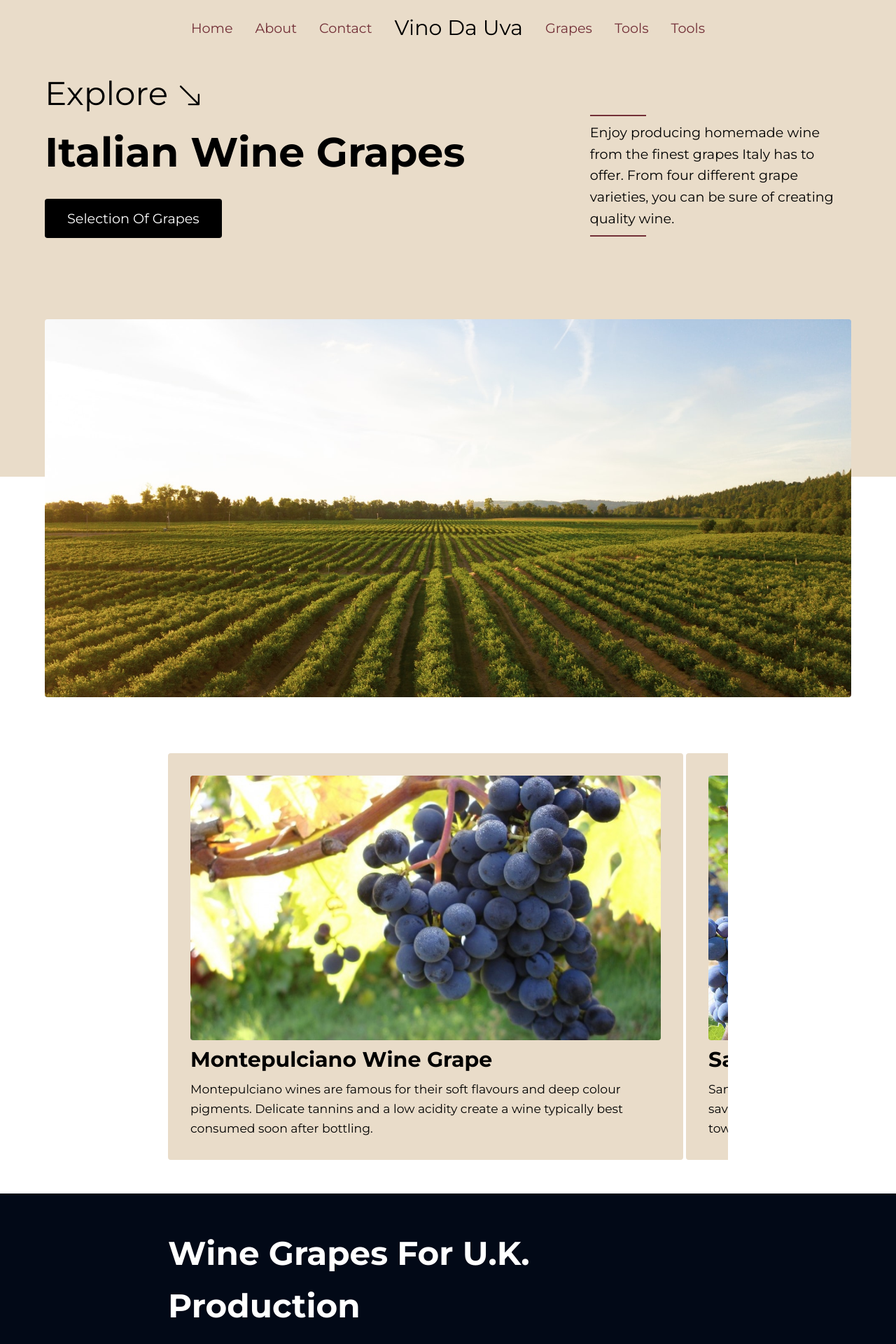
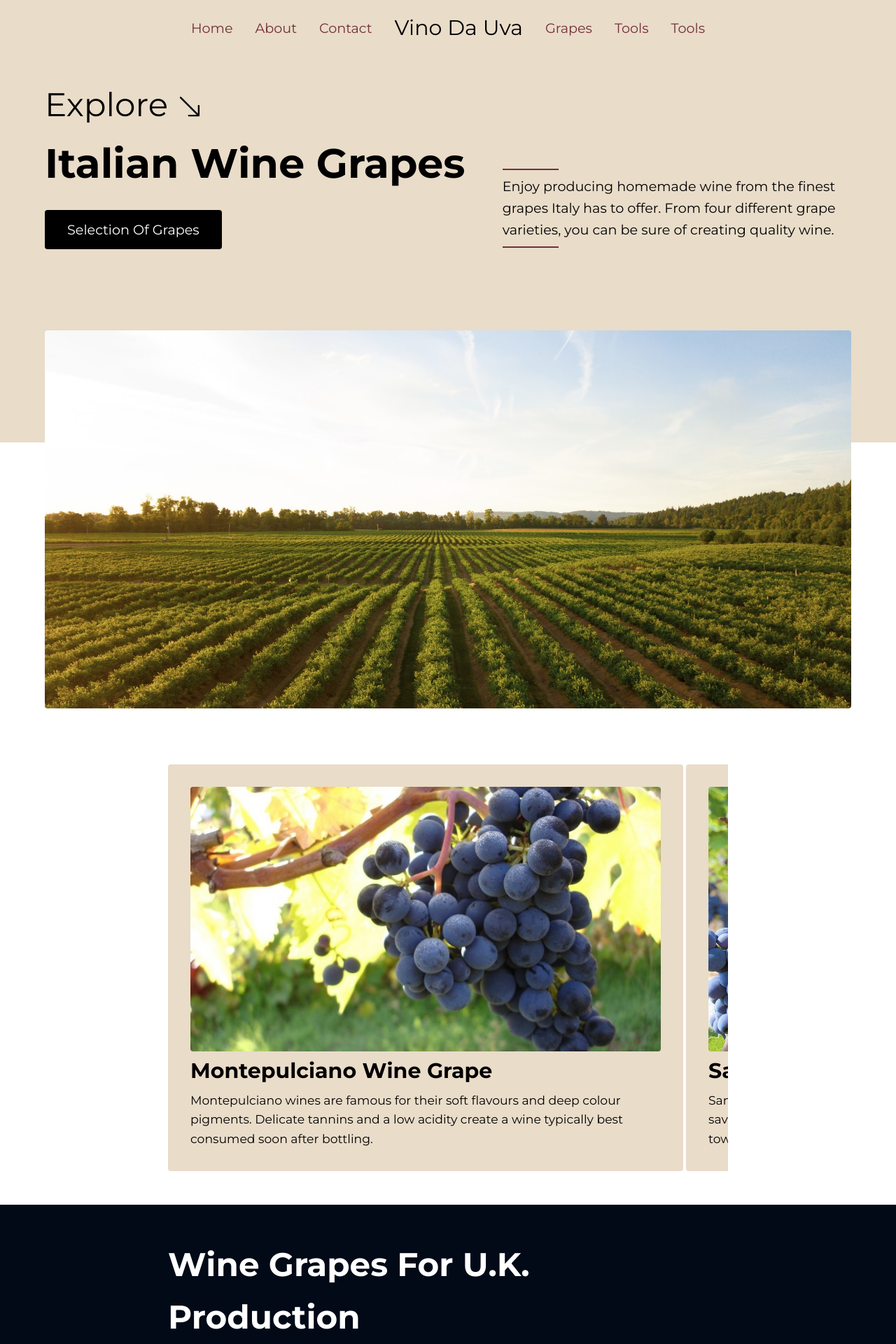
Before and after one commit to GG1982/vina-da-uva, a Jekyll site: the page built from index.html, in a window 1280 px wide. Shown: the top 1920 px of the page at 70% size. Built offline with Jekyll 4.4.1, drawn with Linux system fonts in a browser that asks for light colours.

Commit message:
fix bugs on hero

```diff
--- a/_sass/main.scss
+++ b/_sass/main.scss
@@ -182,19 +182,21 @@ a:focus {
 
 .hero--top {
   background-color: $clr--hero;
-  min-height: 65vh;
+  padding: 1rem 0 18rem;
 }
 
 .hero--bottom {
-  margin-top: -25vh;
+  margin-top: -10rem;
 }
 
 .hero__intro {
   display: grid;
-  grid-template-columns: repeat(auto-fit, minmax(250px, 1fr));
-  column-gap: 1rem;
+
+  grid-template-areas:
+  "title title body";
+
+  column-gap: 10px;
   row-gap: 2rem;
-
 }
 .bi-arrow-down-right {
   font-size: var(--step-2);
@@ -206,12 +208,13 @@ a:focus {
 }
 
 .hero--title {
-  grid-column: span 2;
-
+  grid-area: title;
 }
 
 .hero--body {
   position: relative;
+  grid-area: body;
+  max-width: 45ch;
   align-self: end;
 }
 .hero--body::before {
@@ -249,12 +252,22 @@ a:focus {
 }
 
 
-@media screen and (max-width: 868px) {
+@media screen and (max-width: 700px) {
+  .hero__intro {
+    display: flex;
+    flex-direction: column;
+    gap: 5rem;
+  }
+
   .hero--body {
-    grid-column: span 2;
+    align-self: start;
+  }
+
+  .hero__img {
+    max-height: 300px;
+    object-fit: cover;
   }
 }
-
 
 
 
```
Also changed, not shown: 2 other files.
